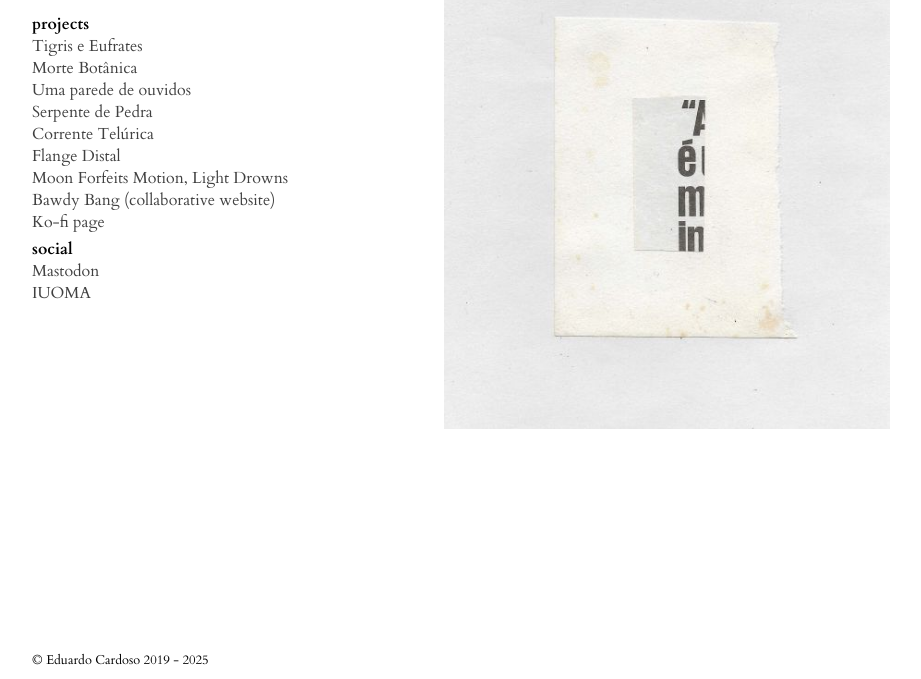
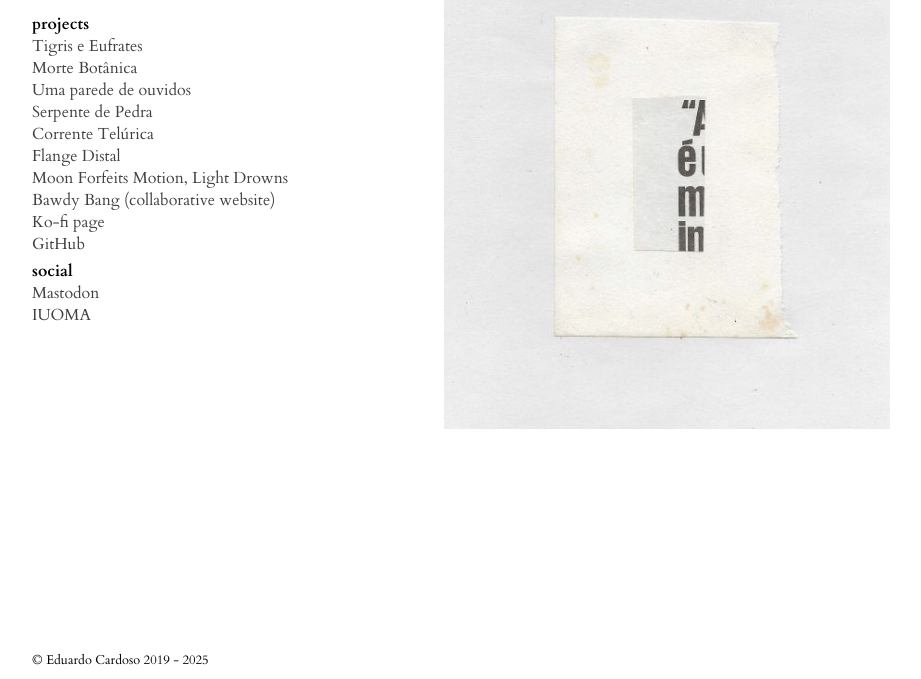
Before and after one commit to hypnonauta/neocities-ecardoso, a plain HTML site: page index.html in a window 1280 px wide. Shown: the part 121-800 px from the top of the page, without its empty margins (18-939 px from the left). Drawn offline with Linux system fonts and the light colour scheme.

Commit message:
Add GitHub link to the navigation menu in index.html

```diff
--- a/index.html
+++ b/index.html
@@ -31,6 +31,7 @@
             <li><a href="https://moonforfeitsmotion.blogspot.com/">Moon Forfeits Motion, Light Drowns</a></li>
             <li><a href="https://bawdybang.neocities.org/">Bawdy Bang (collaborative website)</a></li>
             <li><a href="https://ko-fi.com/eduardo_c">Ko-fi page</a></li>
+            <li><a href="https://github.com/hypnonauta">GitHub</a></li>
             <li id="social"><h4>social</h4></li>
             <li><a rel="me" href="https://sunny.garden/@neocolapsar">Mastodon</a></li>
             <li><a href="http://iuoma-network.ning.com/profile/EduardoCardoso">IUOMA</a></li>
```
